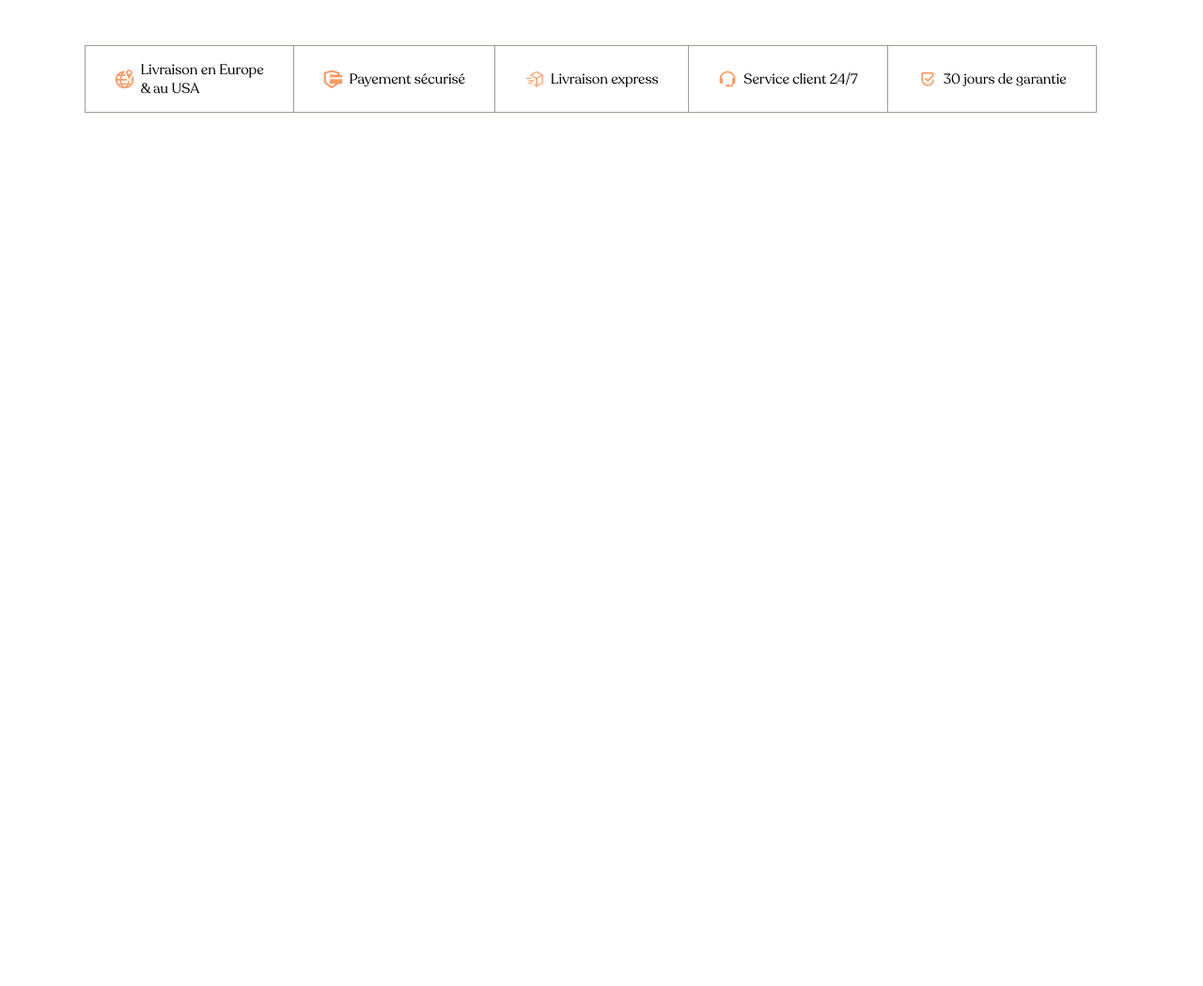
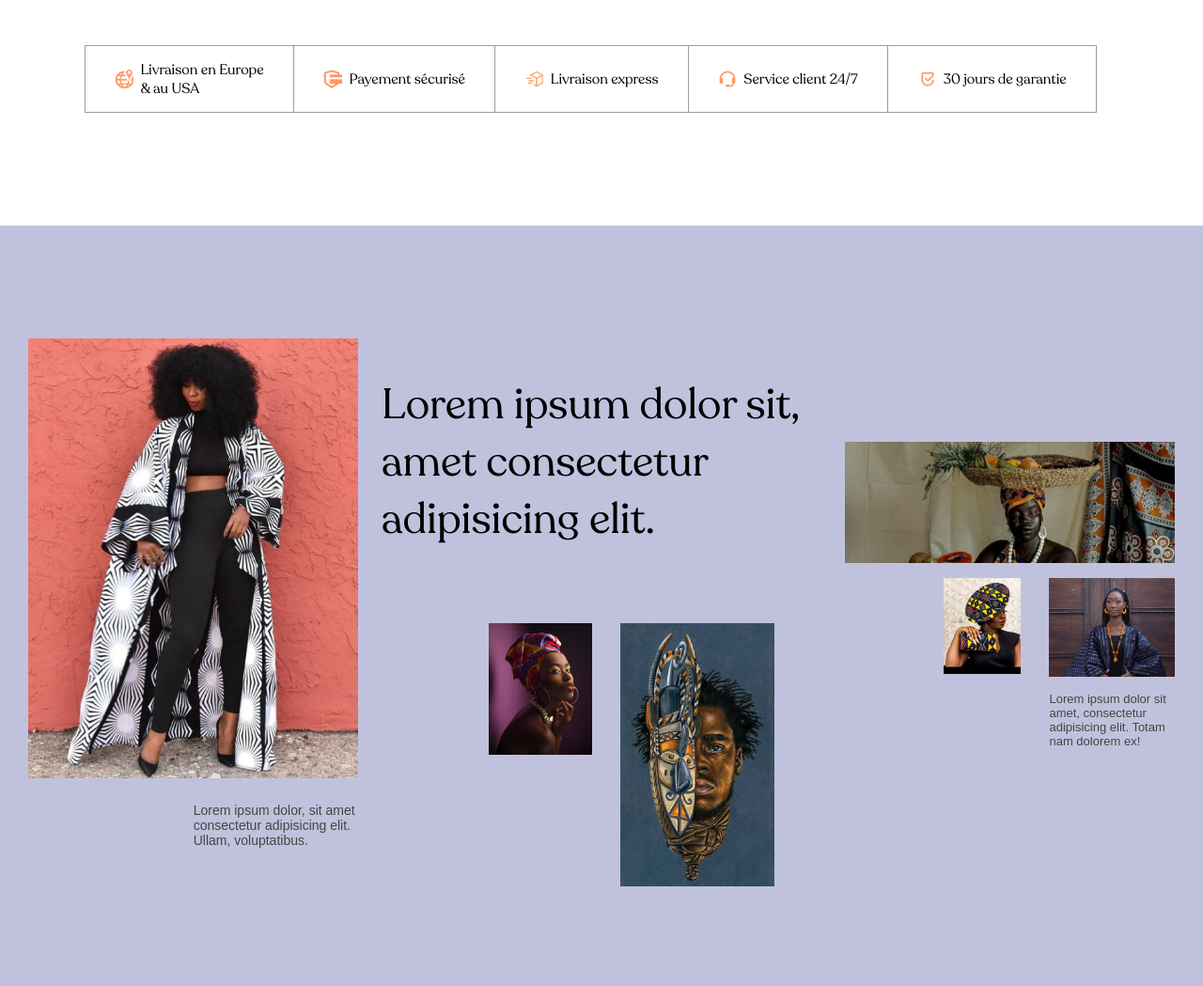
Before and after one commit to JoOkhafor/Misericordia_fashion, a PHP site: page /home.html in a window 1280 px wide. Shown: the part 2797-3846 px from the top of the page at 94% size. Before the commit the page ends 2917 px from the top, so only its background shows below. Run offline with PHP 8.4, Linux system fonts and the light colour scheme; some web fonts are replaced.

Commit message:
Mood section

```diff
--- a/assets/styles.css
+++ b/assets/styles.css
@@ -56,6 +56,7 @@
   --white: #ffffff;
   --orangered_100: #eee0d2;
   --coffee: #654B4B;
+  --skyblue: #c0c2dd;
 }
 
 /* End colors and variables */
@@ -647,3 +648,92 @@ img.arrow_down {
 }
 
 /* End trend section  */
+
+
+/* Mood section section */
+
+.fashion_section_mood{
+  display: flex;
+  justify-content: stretch;
+  width: 100%;
+  gap: 2%;
+  padding: 120px 30px 100px 30px;
+  background-color: var(--skyblue);
+}
+
+.mood_left_section{
+  display: block;
+  width: 30%;
+}
+
+.left_img_container{
+  width: 100%;
+}
+
+.mood_img{
+  width: 100%;
+}
+
+.left_mood_text{
+  width: 50%;
+  font-size: 14px;
+  float: right;
+  margin-top: 20px;
+  color: var(--nuanced);
+  font-family: "Poppins",sans-serif;
+}
+
+.mood_center_section{
+  width: 40%;
+  display: block;
+  margin-top: 40px;
+}
+
+.great_middle_title{
+  font-size: 45px;
+  width: 100%;
+}
+
+.mood_middle_img{
+  display: flex;
+  gap: 30px;
+  width: 65%;
+  float: right;
+  margin: 80px 50px 0 0;
+}
+
+.mood_right_section{
+  margin-top: 110px;
+  width: 30%;
+  display: flex;
+  gap: 10px;
+  flex-direction: column;
+  align-items: flex-end;
+}
+
+.left_img_container{
+  width: 100%;
+}
+
+.double_img_container{
+  display: flex;
+  gap: 30px;
+  width: 70%;
+}
+
+.double_img_el{
+  width: 40%;
+}
+
+.double_img_el2{
+  width: 65%;
+}
+
+.mood_anec{
+  width: 38%;
+  font-size: 13px;
+  color: var(--nuanced);
+  font-family: "Poppins",sans-serif;
+}
+
+/* End section section */
--- a/home.html
+++ b/home.html
@@ -258,6 +258,52 @@
     <!-- End trend section  -->
 
 
+
+    <!-- Mood section section  -->
+
+    <div class="fashion_section_mood">
+        <div class="mood_left_section">
+            <div class="left_img_container">
+                <img src="assets/mood1.png" class="mood_img">
+            </div>
+            <p class="left_mood_text">
+                Lorem ipsum dolor, sit amet consectetur adipisicing elit. Ullam, voluptatibus.
+            </p>
+        </div>
+        <div class="mood_center_section">
+            <p class="great_middle_title">
+                Lorem ipsum dolor sit, amet consectetur adipisicing elit.
+            </p>
+            <div class="mood_middle_img">
+                <div class="middle_img_container">
+                    <img src="assets/mood2.png" class="mood_img">
+                </div>
+                <div class="middle_img_container">
+                    <img src="assets/mood3.png" class="mood_img">
+                </div>
+            </div>
+        </div>
+        <div class="mood_right_section">
+            <div class="left_img_container">
+                <img src="assets/mood4.png" class="mood_img">
+            </div>
+            <div class="double_img_container">
+                <div class="double_img_el">
+                    <img src="assets/mood5.png" class="mood_img">
+                </div>
+                <div class="double_img_el2">
+                    <img src="assets/mood6.png" class="mood_img">
+                </div>
+            </div>
+            <p class="mood_anec">
+                Lorem ipsum dolor sit amet, consectetur adipisicing elit. Totam nam dolorem ex!
+            </p>
+        </div>
+    </div>
+
+    <!-- End Mood section section -->
+
+
     <!-- Javascript file embed -->
     <script src="assets/mfashion.js"></script>
     <!-- End Javascript file embed -->
```
Also changed, not shown: assets/mood1.png (added), assets/mood2.png (added), assets/mood3.png (added), assets/mood4.png (added), assets/mood5.png (added), assets/mood6.png (added).
